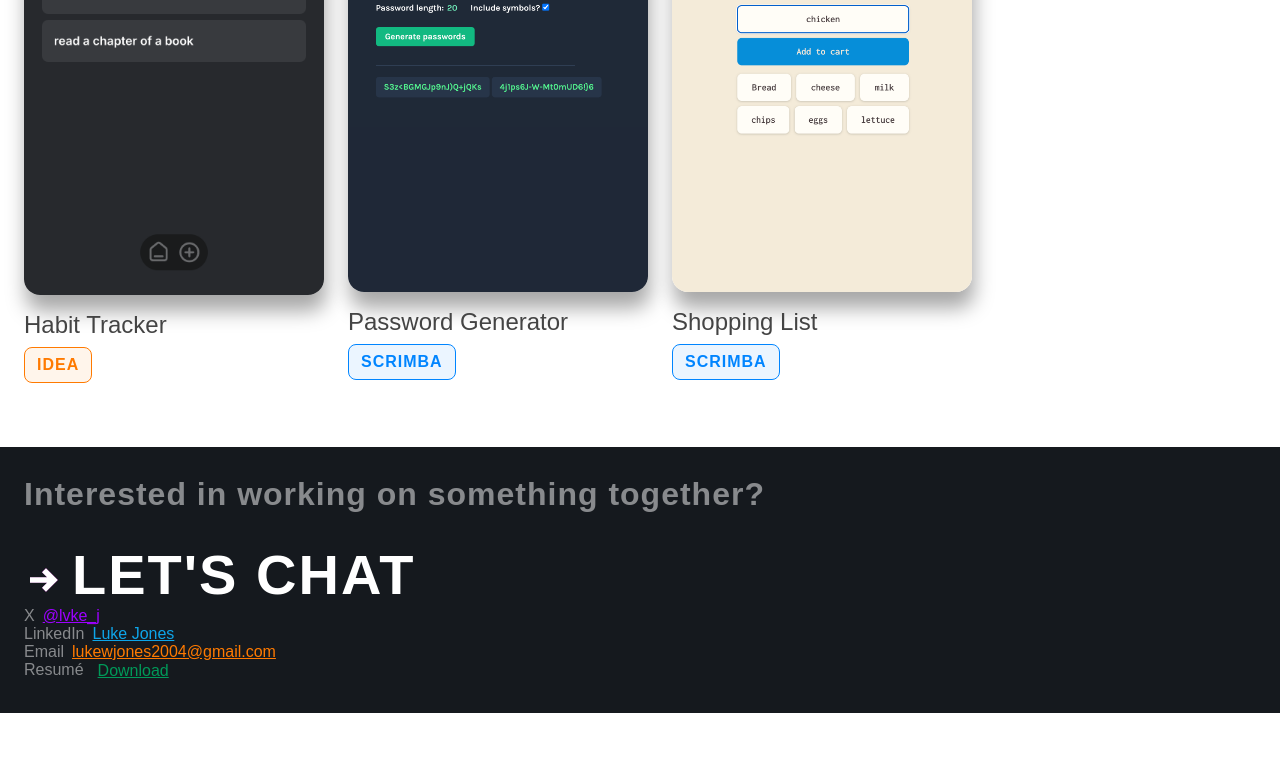
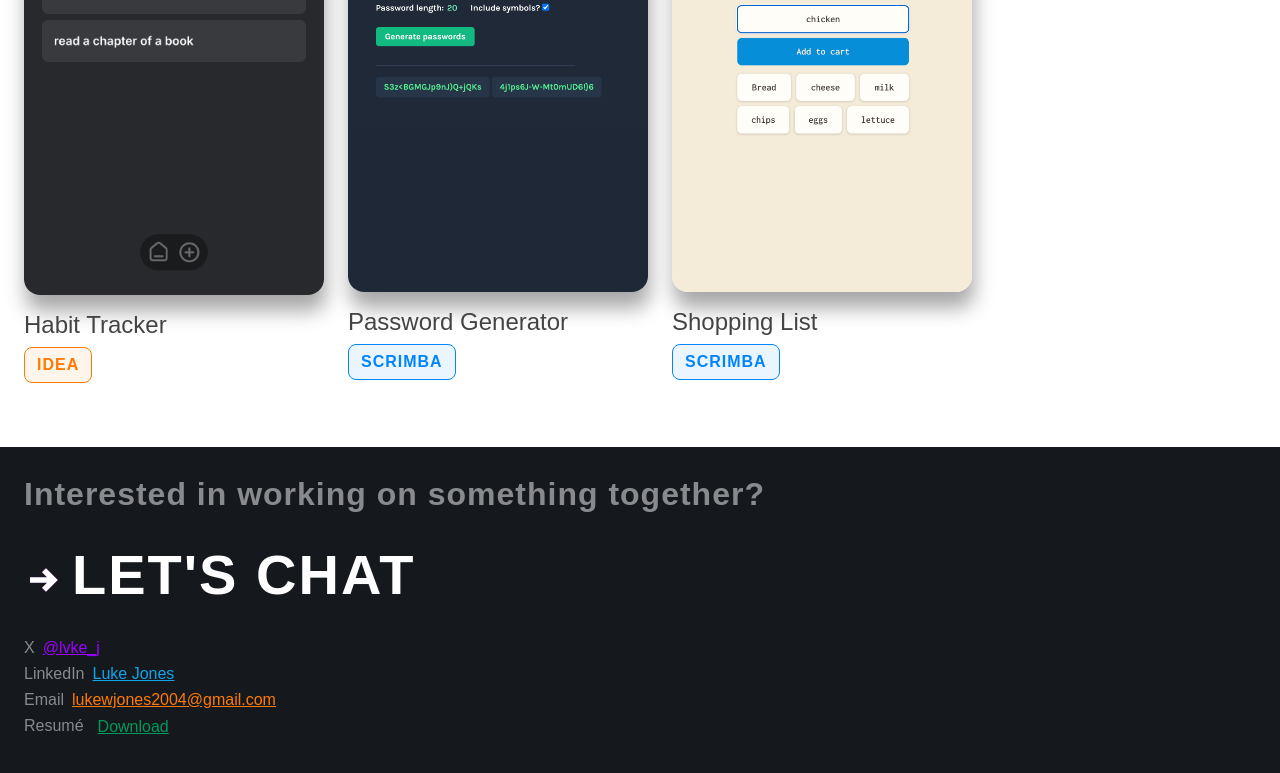
Before and after one commit to lukewjones/my-portfolio, a React (Vite) app: page / in a window 1280 px wide. Shown: the part 1127-1900 px from the top of the page. Before the commit the page ends 1840 px from the top, so only its background shows below. Built offline with nearby package versions, Linux system fonts and the light colour scheme; a web font is replaced by a local one.

Commit message:
quick spacing fix to socials section

```diff
--- a/src/index.css
+++ b/src/index.css
@@ -280,8 +280,13 @@ body {
     margin: 0;
 }
 
+.socials-container {
+    margin-top: 2rem;
+}
+
 .account {
     display: flex;
+    margin-bottom: .5rem;
 }
 
 .account-handle {
```
